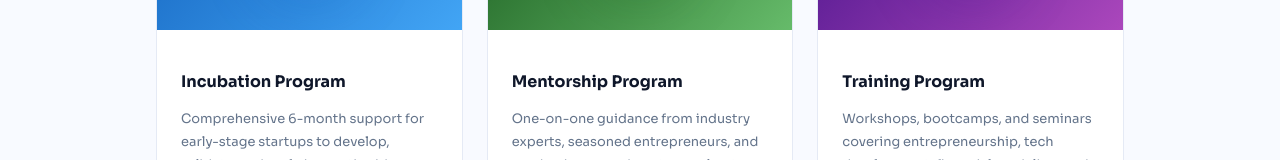
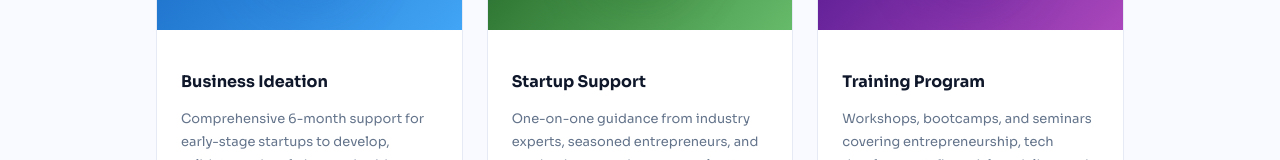
Before and after one commit to antoniogranza/web-tbi, a Vue app: page /about-navigatu in a window 1280 px wide. Shown: the part 5062-5222 px from the top of the page. Built offline with nearby package versions, Linux system fonts and the light colour scheme; no server answers; the database is empty; a web font is replaced by a local one.

Commit message:
fix: card title on services offered

```diff
--- a/src/views/NavigatuPanel/AboutNavigatuView.vue
+++ b/src/views/NavigatuPanel/AboutNavigatuView.vue
@@ -809,7 +809,7 @@ const coreValues = ref([
 // ── Services ──
 const services = ref([
   {
-    title: 'Incubation Program',
+    title: 'Business Ideation',
     description:
       'Comprehensive 6-month support for early-stage startups to develop, validate, and scale innovative ideas into market-ready ventures.',
     features: [
@@ -824,7 +824,7 @@ const services = ref([
     accentColor: '#1565C0',
   },
   {
-    title: 'Mentorship Program',
+    title: 'Startup Support',
     description:
       'One-on-one guidance from industry experts, seasoned entrepreneurs, and academic researchers to accelerate your growth.',
     features: [
```
